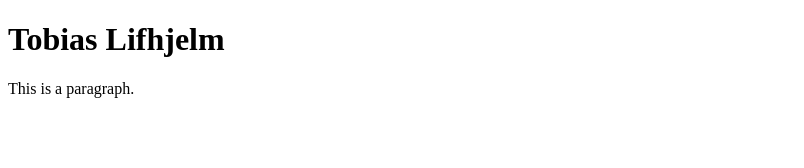
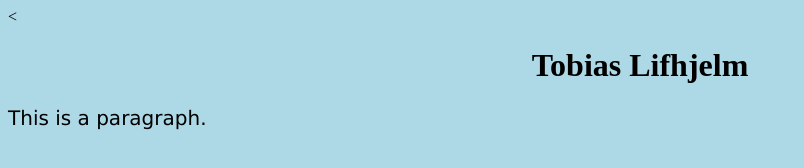
Before and after one commit to 2Torben/CSS-mysite, a plain HTML site: page index.html in a window 1280 px wide. Shown: the whole page, without its empty margins (0-804 px from the left). Drawn offline with Linux system fonts and the light colour scheme.

Commit message:
Fixing shit

```diff
--- a/styles.css
+++ b/CSS/styles.css
@@ -3,7 +3,7 @@ body {
 }
 
 h1 {
-  color: white;
+  color: black;
   text-align: center;
 }
 
--- a/index.html
+++ b/index.html
@@ -1,6 +1,8 @@
 <!DOCTYPE html>
 <html>
 <head>
+<<meta charset="utf-8">
+<link rel="stylesheet" type="text/css" href="CSS/styles.css">
 <title>Tobias website</title>
 </head>
 <body>
```
